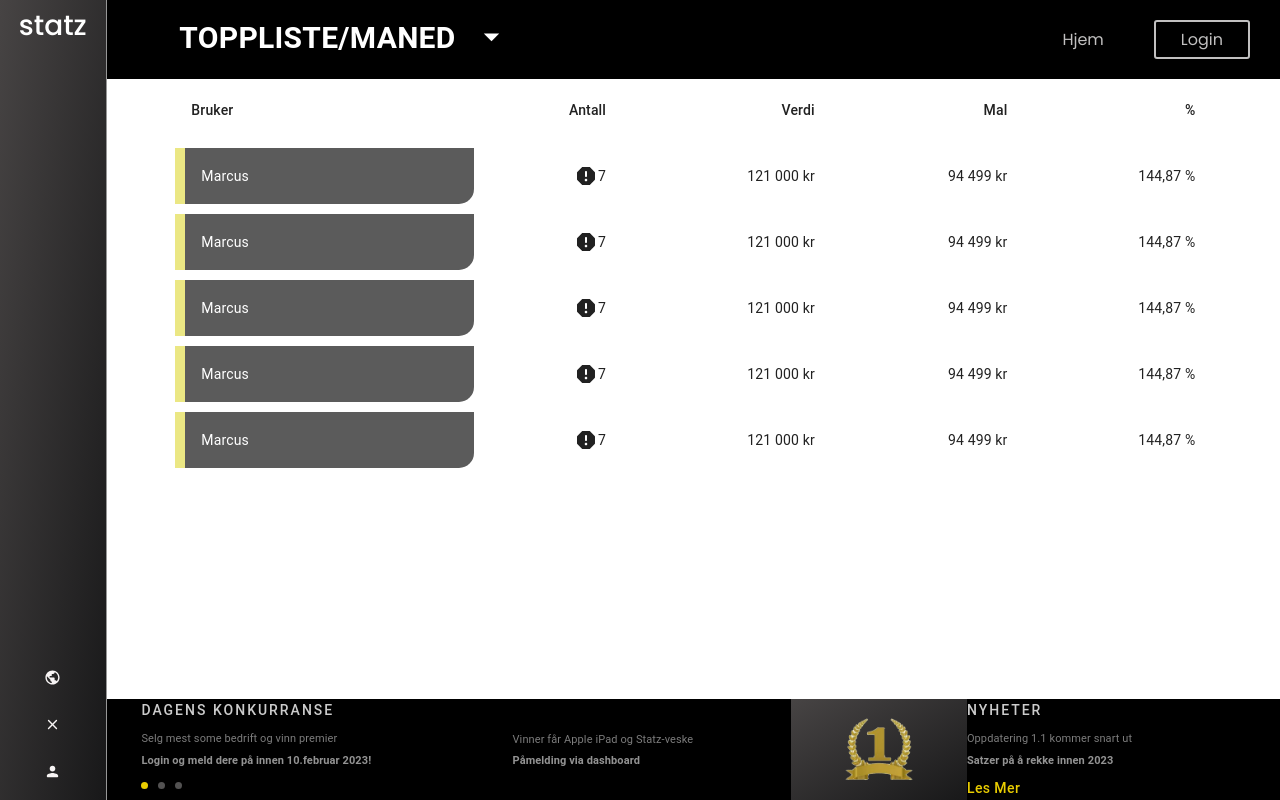
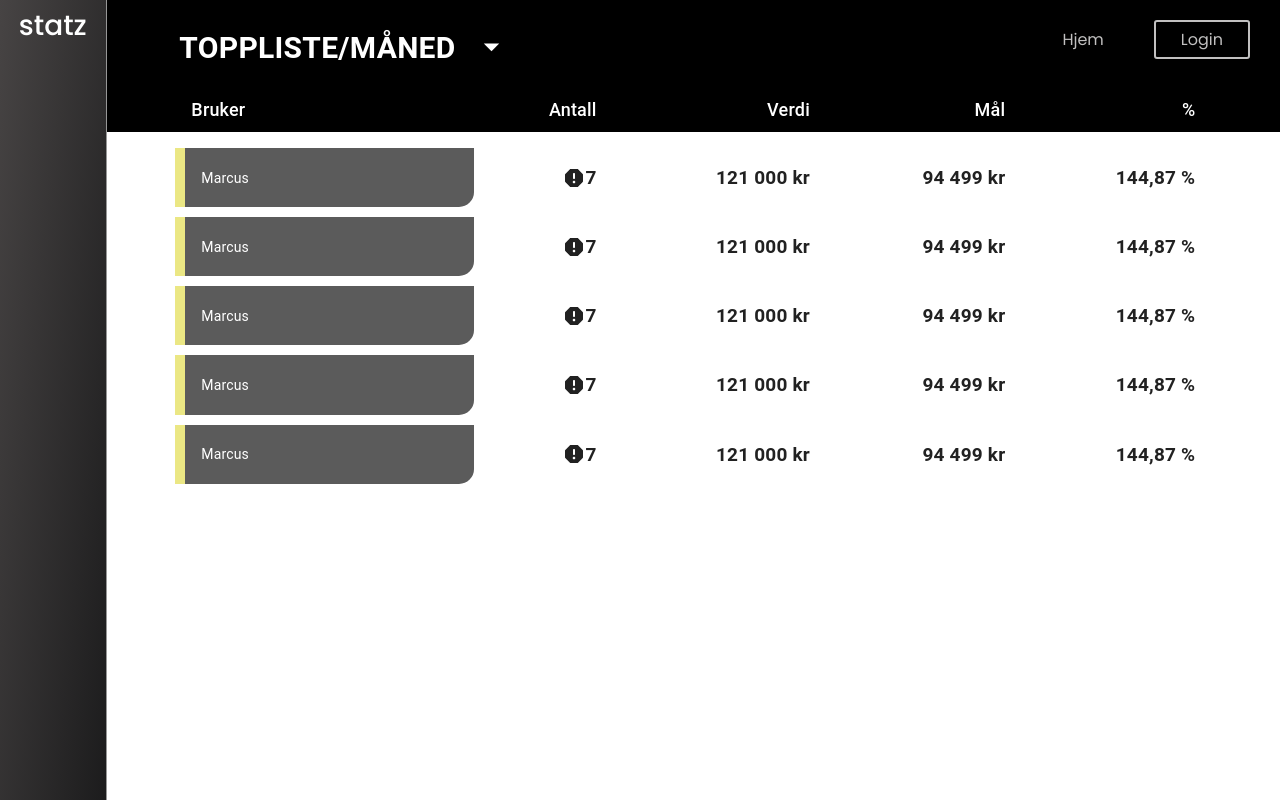
Before and after one commit to Florent2020/statz, a React (Create React App) app: page /leaderboard in a window 1280 px wide. Shown: the top 800 px of the page. Built offline with nearby package versions, Linux system fonts and the light colour scheme.

Commit message:
some changes

```diff
--- a/src/components/layout/Nav.js
+++ b/src/components/layout/Nav.js
@@ -12,7 +12,7 @@ function Nav() {
 
   function logout() {
     toggleOpen(!open);
-    navigate.push("/");
+    navigate("/");
   }
 
   return (
--- a/src/components/leaderboard/LeaderboardPage.js
+++ b/src/components/leaderboard/LeaderboardPage.js
@@ -22,12 +22,12 @@ function LeaderboardPage() {
             <Grid item xs={4}>
               <FormControl fullWidth>
                 <InputLabel id="demo-simple-select-label">
-                  Toppliste/Maned
+                  Toppliste/Måned
                 </InputLabel>
                 <Select
                   // labelId="demo-simple-select-label"
                   // id="demo-simple-select"
-                  label="Toppliste/Maned"
+                  label="Toppliste/Måned"
                 >
                   <MenuItem>Marcus</MenuItem>
                   <MenuItem>Marcus</MenuItem>
@@ -37,20 +37,30 @@ function LeaderboardPage() {
             </Grid>
           </Grid>
         </div>
+        <div className="alo">
+          <div className="tableHead"></div>
           <TableContainer component={Paper}>
-          <Table sx={{ minWidth: 650 }} stickyHeader aria-label="sticky table">
+            <Table
+              sx={{ minWidth: 650 }}
+              stickyHeader
+              aria-label="sticky table"
+            >
               <TableHead>
                 <TableRow>
                   <TableCell>Bruker</TableCell>
                   <TableCell align="right">Antall</TableCell>
                   <TableCell align="right">Verdi</TableCell>
-                <TableCell align="right">Mal</TableCell>
+                  <TableCell align="right">Mål</TableCell>
                   <TableCell align="right">%</TableCell>
                 </TableRow>
               </TableHead>
               <TableBody>
                 <TableRow>
-                <TableCell component="th" scope="row" className="bruker__body">
+                  <TableCell
+                    component="th"
+                    scope="row"
+                    className="bruker__body"
+                  >
                     Marcus
                   </TableCell>
                   <TableCell align="right" className="antall__body">
@@ -65,7 +75,11 @@ function LeaderboardPage() {
 
               <TableBody>
                 <TableRow>
-                <TableCell component="th" scope="row" className="bruker__body">
+                  <TableCell
+                    component="th"
+                    scope="row"
+                    className="bruker__body"
+                  >
                     Marcus
                   </TableCell>
                   <TableCell align="right" className="antall__body">
@@ -80,7 +94,11 @@ function LeaderboardPage() {
 
               <TableBody>
                 <TableRow>
-                <TableCell component="th" scope="row" className="bruker__body">
+                  <TableCell
+                    component="th"
+                    scope="row"
+                    className="bruker__body"
+                  >
                     Marcus
                   </TableCell>
                   <TableCell align="right" className="antall__body">
@@ -95,7 +113,11 @@ function LeaderboardPage() {
 
               <TableBody sx={{ mb: "50px" }}>
                 <TableRow>
-                <TableCell component="th" scope="row" className="bruker__body">
+                  <TableCell
+                    component="th"
+                    scope="row"
+                    className="bruker__body"
+                  >
                     Marcus
                   </TableCell>
                   <TableCell align="right" className="antall__body">
@@ -110,7 +132,11 @@ function LeaderboardPage() {
 
               <TableBody>
                 <TableRow>
-                <TableCell component="th" scope="row" className="bruker__body">
+                  <TableCell
+                    component="th"
+                    scope="row"
+                    className="bruker__body"
+                  >
                     Marcus
                   </TableCell>
                   <TableCell align="right" className="antall__body">
@@ -124,6 +150,7 @@ function LeaderboardPage() {
               </TableBody>
             </Table>
           </TableContainer>
+        </div>
       </main>
     </>
   );
--- a/src/components/login/LoginPage.js
+++ b/src/components/login/LoginPage.js
@@ -1,7 +1,32 @@
 import React from "react";
+import Box from "@mui/material/Box";
+import TextField from "@mui/material/TextField";
+import Button from "@mui/material/Button";
+import bgVideo from "../../image/bg-video.mp4";
 
 function LoginPage() {
-  return <main className="login">Login</main>;
+  return (
+    <main className="login">
+      <div className="login__page">
+        <video autoPlay loop muted id="bgVideo">
+          <source src={bgVideo} type="video/mp4" />
+        </video>
+        <Box component="form" sx={{ width: "400px" }}>
+          <TextField
+            id="outlined-basic username"
+            label="Username"
+            variant="outlined"
+          />
+          <TextField
+            id="outlined-basic password"
+            label="Password"
+            variant="outlined"
+          />
+          <Button variant="contained">Login</Button>
+        </Box>
+      </div>
+    </main>
+  );
 }
 
 export default LoginPage;
--- a/src/sass/partials/homePage.scss
+++ b/src/sass/partials/homePage.scss
@@ -76,11 +76,15 @@ body {
     color: #787878;
   }
 
+  & .MuiGrid-grid-xs-5 {
+    position: relative;
+  }
+
   & .right__home {
     position: absolute;
-    bottom: 13%;
-    right: 10%;
-    left: 67%;
+    bottom: 60px;
+    left: 60px;
+    max-width: 280px;
     background-color: rgba(0, 0, 0, 0.7);
     padding: 15px;
     border-top-right-radius: 35px;
--- a/src/sass/partials/leaderboard.scss
+++ b/src/sass/partials/leaderboard.scss
@@ -9,6 +9,12 @@
 
 .leaderboard__toppliste {
   background-color: #5b5b5b;
+
+  & .MuiGrid-grid-xs-4 {
+    position: relative;
+    top: 10px;
+    z-index: 2;
+  }
 
   & .css-1d3z3hw-MuiOutlinedInput-notchedOutline {
     border: none !important;
@@ -57,6 +63,11 @@
   align-items: center !important;
 }
 
+.css-177gid-MuiTableCell-root {
+  font-size: 19px !important;
+  font-weight: 700 !important;
+}
+
 .css-11xur9t-MuiPaper-root-MuiTableContainer-root {
   width: 90% !important;
   margin: 0 auto !important;
@@ -72,3 +83,29 @@
 .css-1nfbgt6-MuiTable-root {
   border-spacing: 10px !important;
 }
+
+.alo {
+  position: relative;
+  height: 100vh;
+
+  & .tableHead {
+    background-color: #000 !important;
+    height: 60px;
+  }
+
+  & .css-y8ay40-MuiTableCell-root,
+  .css-i02g0k-MuiTableCell-root {
+    background-color: transparent;
+    color: #fff;
+    font-size: 18px;
+  }
+
+  & .css-11xur9t-MuiPaper-root-MuiTableContainer-root {
+    height: 100vh;
+    position: absolute;
+    left: 50%;
+    transform: translateX(-50%);
+    top: 0;
+    background-color: transparent;
+  }
+}
--- /dev/null
+++ b/src/sass/partials/login.scss
@@ -0,0 +1,27 @@
+.login__page {
+  display: flex;
+  flex-direction: column;
+  align-items: center;
+  justify-content: center;
+  height: 100vh;
+  width: 100%;
+  //   background: red;
+
+  & form {
+    padding: 50px;
+    background-color: #bbb;
+    width: 500px;
+
+    & .css-14s5rfu-MuiFormLabel-root-MuiInputLabel-root {
+      color: rgba(0, 0, 0, 0.6) !important;
+      font-size: 1rem !important;
+      text-transform: none;
+      font-weight: 400 !important;
+    }
+  }
+
+  & .css-1u3bzj6-MuiFormControl-root-MuiTextField-root {
+    width: 100%;
+    margin-bottom: 15px;
+  }
+}
--- a/src/sass/partials/nav.scss
+++ b/src/sass/partials/nav.scss
@@ -7,6 +7,7 @@
   top: 0;
   right: 0;
   width: 100%;
+  z-index: 1;
 
   & .nav-links {
     display: flex;
--- a/src/sass/style.scss
+++ b/src/sass/style.scss
@@ -4,5 +4,6 @@ $font-family: "Poppins", sans-serif;
 @import "./partials/header";
 @import "./partials/nav";
 @import "./partials/homePage";
+@import "./partials/login";
 @import "./partials/leaderboard";
 @import "./partials/footer";
```
Lines whose indentation alone changed are shown as unchanged.
